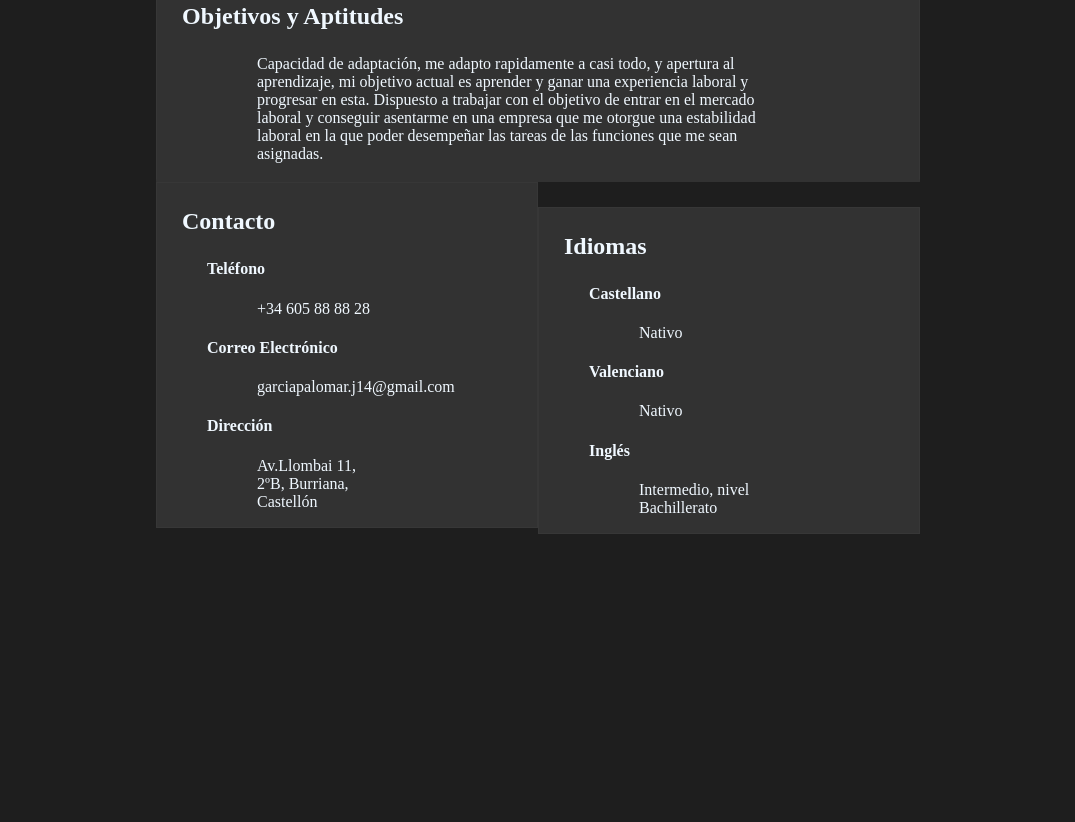
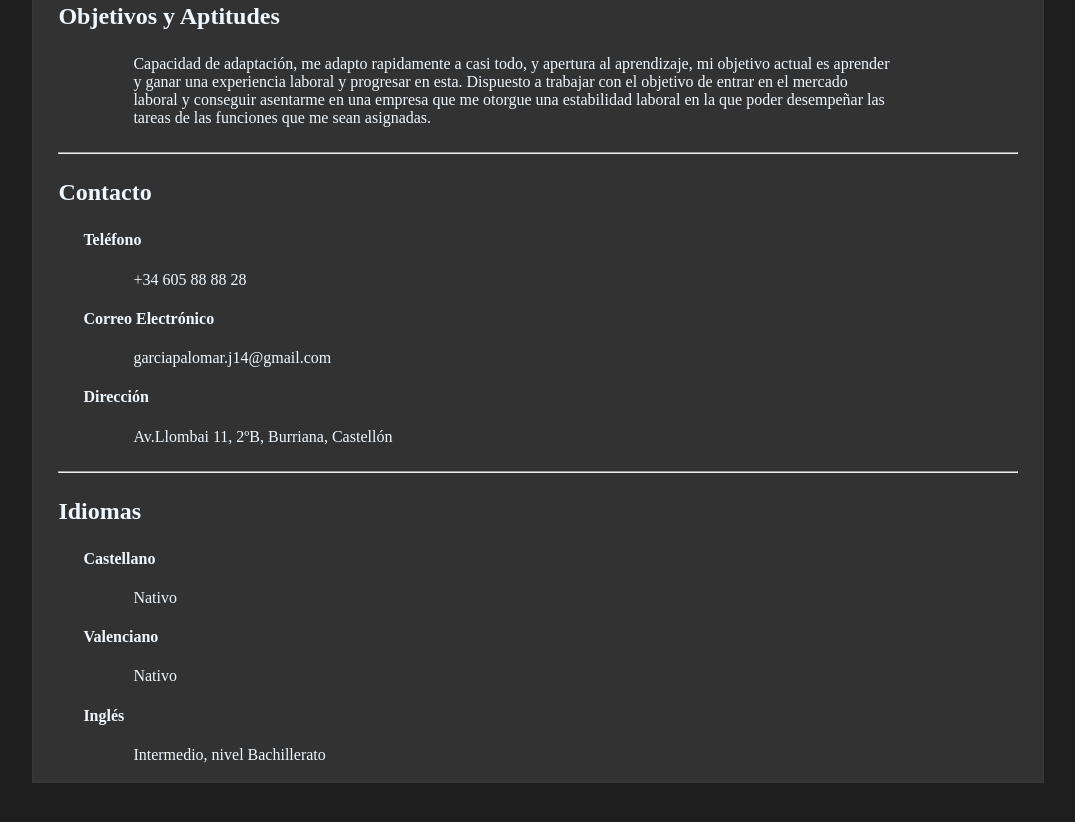
Before and after one commit to joangarciapalomar/joangarciapalomar.github.io, a plain HTML site: page index.html in a window 1280 px wide. Shown: the part 762-1584 px from the top of the page, without its empty margins (102-1177 px from the left). Before the commit the page ends 1304 px from the top, so only its background shows below. Drawn offline with Linux system fonts and the light colour scheme.

Commit message:
curriculum

```diff
--- a/CSS/estilo.css
+++ b/CSS/estilo.css
@@ -28,36 +28,14 @@ hr{
     margin: 25px;
 }
 .body-text{
-    margin-left: 250px;
-    margin-right: 250px;
+    margin: 10%;
     margin-top: 0px;
     padding: auto;
     border: 1px solid rgb(55, 55, 55);
-    border-bottom: solid rgb(50, 50, 50);
+    border-bottom: solid rgb(55, 55, 55);
     background-color: rgb(50, 50, 50);
 }
-.contact{
-    margin-left: 250px;
-    margin-right: 50%;
-    margin-top: 0px;
-    padding: auto;
-    border-top: solid rgb(50, 50, 50);
-    border-right: solid rgb(50, 50, 50);
-    border: 1px solid rgb(55, 55, 55);
-    background-color: rgb(50, 50, 50);
 
-}
-.idiom{
-    margin-right: 250px;
-    margin-left: 50%;
-    margin-top: -321px;
-    padding: auto;
-    border-top: solid rgb(50, 50, 50);
-    border-left: solid rgb(50, 50, 50);
-    border: 1px solid rgb(55, 55, 55);
-    background-color: rgb(50, 50, 50);
-
-}
 .name{
 
     text-align: center;
--- a/index.html
+++ b/index.html
@@ -49,9 +49,9 @@
             estabilidad laboral en la que poder desempeñar las tareas de las funciones que me sean asignadas.
         </p>
 
+        <hr/>
 
-    </div>
-        <div class="contact">
+
         <h2>Contacto</h2>
         <h4>Teléfono</h4>
         <p>+34 605 88 88 28</p>
@@ -59,10 +59,10 @@
         <p>garciapalomar.j14@gmail.com</p>
         <h4>Dirección</h4>
         <p>Av.Llombai 11, 2ºB, Burriana, Castellón</p>
-    </div>
+
+        <hr/>
 
 
-    <div class="idiom">
         <h2>Idiomas</h2>
 
         <h4>Castellano</h4>
```
